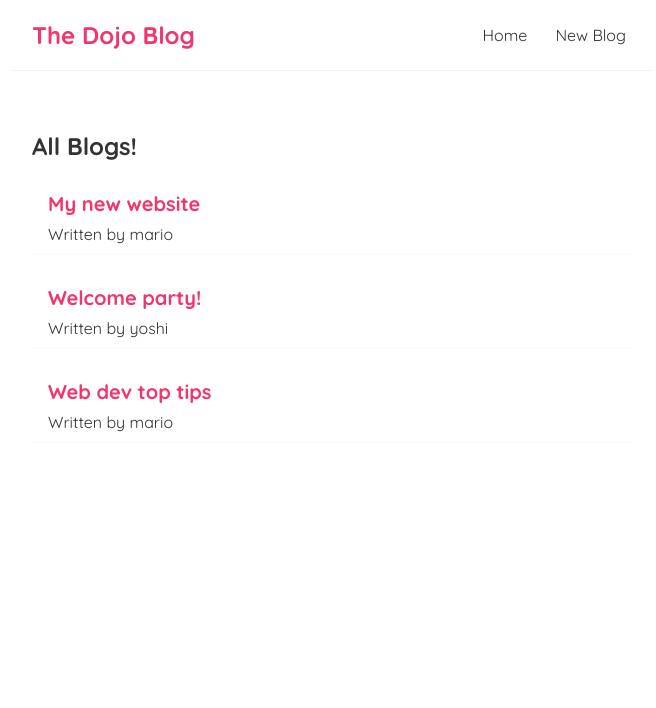
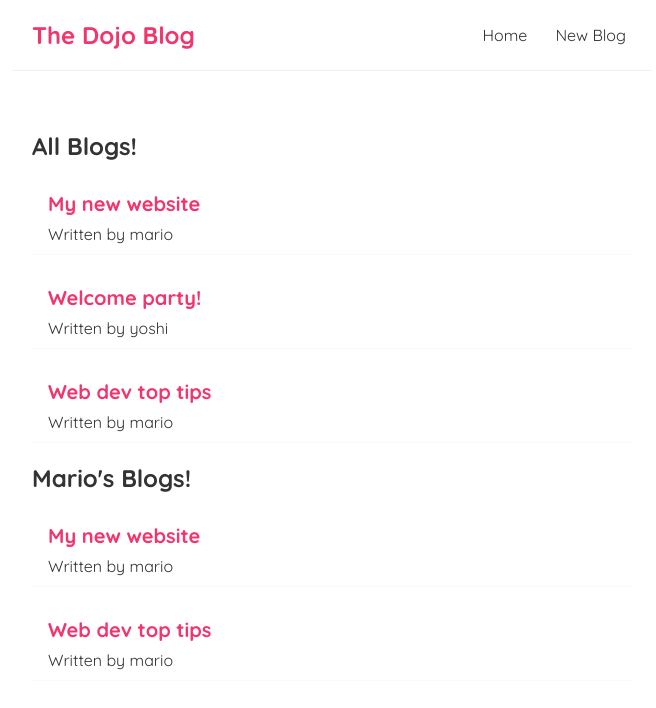
Before and after one commit to McHenro/A-Simple-React-Blog, a React (Create React App) app: page / in a window 1280 px wide. Shown: the top 708 px of the page, without its empty margins (308-964 px from the left). Built offline with nearby package versions, Linux system fonts and the light colour scheme.

Commit message:
reusing components

```diff
--- a/src/BlogList.js
+++ b/src/BlogList.js
@@ -1,5 +1,4 @@
 const BlogList = ({ blogs, title }) => {
-
   return (
     <div className="blog-list">
       <h2>{title}</h2>
--- a/src/Home.js
+++ b/src/Home.js
@@ -25,7 +25,8 @@
 
     return (
       <div className="home">
-        <BlogList  blogs={blogs} title='All Blogs!'/>
+        <BlogList blogs={blogs} title="All Blogs!" />
+        <BlogList blogs={blogs.filter((blog)=> blog.author === 'mario' )} title="Mario's Blogs!" />
       </div>
     );
 }
```
